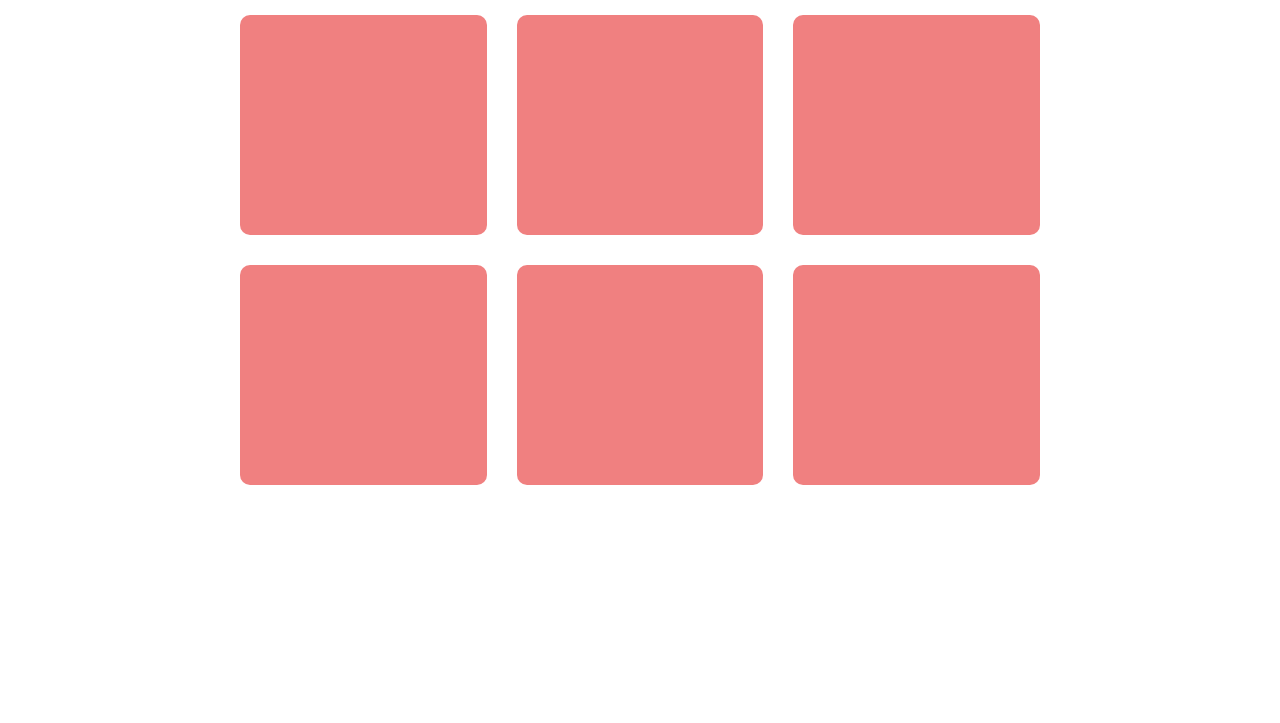
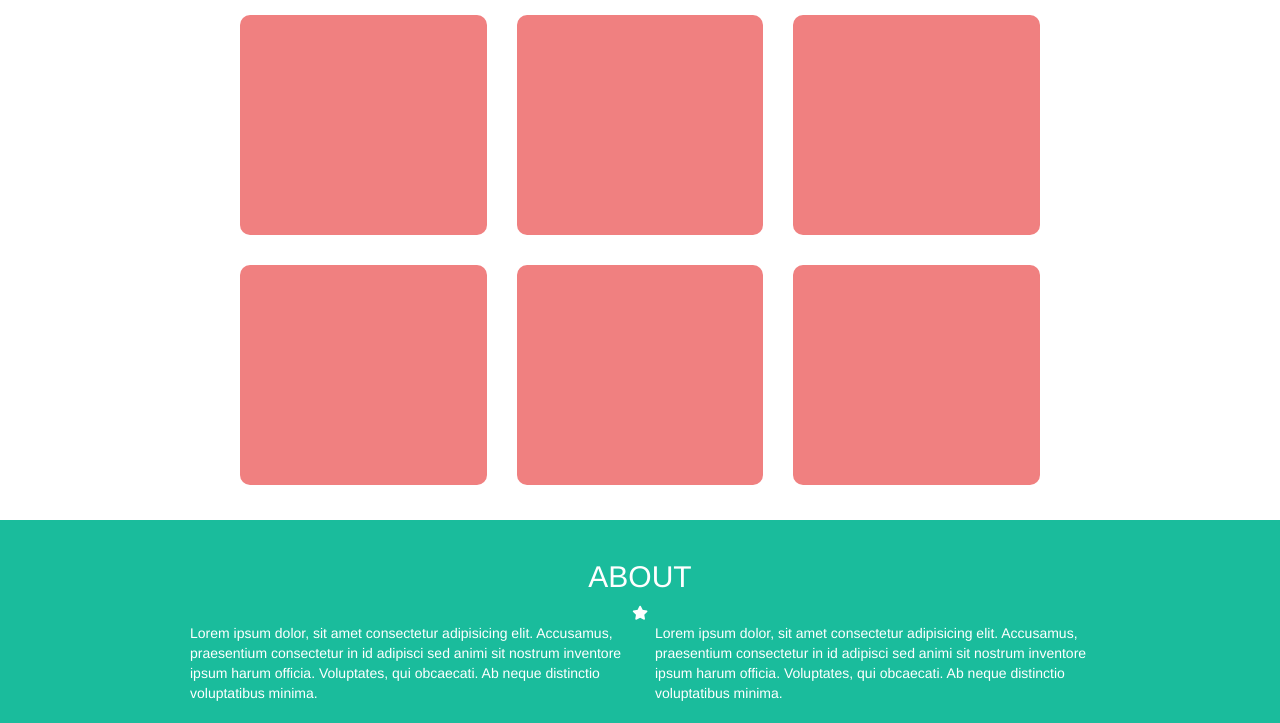
Before and after one commit to TommasoAgo/html-css-bootstrap-freelancer, a plain HTML site: page index.html in a window 1280 px wide. Shown: the part 408-1131 px from the top of the page. Before the commit the page ends 908 px from the top, so only its background shows below. Drawn offline with nearby package versions, Linux system fonts and the light colour scheme.

Commit message:
Creato sezione About

```diff
--- a/css/style.css
+++ b/css/style.css
@@ -63,3 +63,11 @@
     margin: 15px 0;
     border-radius: 10px;
 }
+
+/* About Section */
+.about {
+    background-color: #1abc9c;
+    color: white;
+    padding: 20px 0;
+    margin-top: 20px;
+}
--- a/index.html
+++ b/index.html
@@ -73,32 +73,32 @@
                 <!-- First Row -->
                 <div class="fluid-container">
                     <div class="row">
-                        <div class="col-xs-12 col-sm-6 col-md-4">
+                        <div class="col-xs-12 col-sm-6 col-md-4 col-lg-4">
                             <div class="portfolio-img">
 
                             </div>
                         </div>
-                        <div class="col-xs-12 col-sm-6 col-md-4">
+                        <div class="col-xs-12 col-sm-6 col-md-4 col-lg-4">
                             <div class="portfolio-img">
 
                             </div>
                         </div>
-                        <div class="col-xs-12 col-sm-6 col-md-4">
+                        <div class="col-xs-12 col-sm-6 col-md-4 col-lg-4">
                             <div class="portfolio-img">
 
                             </div>
                         </div>
-                        <div class="col-xs-12 col-sm-6 col-md-4">
+                        <div class="col-xs-12 col-sm-6 col-md-4 col-lg-4">
                             <div class="portfolio-img">
 
                             </div>
                         </div>
-                        <div class="col-xs-12 col-sm-6 col-md-4">
+                        <div class="col-xs-12 col-sm-6 col-md-4 col-lg-4">
                             <div class="portfolio-img">
 
                             </div>
                         </div>
-                        <div class="col-xs-12 col-sm-6 col-md-4">
+                        <div class="col-xs-12 col-sm-6 col-md-4 col-lg-4">
                             <div class="portfolio-img">
 
                             </div>
@@ -107,6 +107,32 @@
                 </div>
             </div>
         </section>
+
+        <!-- About -->
+
+        <section class="about">
+            <div class="wrapper">
+                <div class="title">
+                    <h2>
+                        About
+                    </h2>
+                    <i class="fas fa-star"></i>
+                </div>
+                <div class="fluid-container">
+                    <div class="row">
+                        <div class="col-xs-12 col-sm-6 col-md-6 col-lg-6">
+                            <div class="text-box">
+                                Lorem ipsum dolor, sit amet consectetur adipisicing elit. Accusamus, praesentium consectetur in id adipisci sed animi sit nostrum inventore ipsum harum officia. Voluptates, qui obcaecati. Ab neque distinctio voluptatibus minima.
+                            </div>
+                        </div>
+                        <div class="col-xs-12 col-sm-6 col-md-6 col-lg-6">
+                            <div class="text-box">
+                                Lorem ipsum dolor, sit amet consectetur adipisicing elit. Accusamus, praesentium consectetur in id adipisci sed animi sit nostrum inventore ipsum harum officia. Voluptates, qui obcaecati. Ab neque distinctio voluptatibus minima.
+                            </div>
+                    </div>
+                </div>
+            </div>
+        </section>
     </main>
 
 </body>
```
